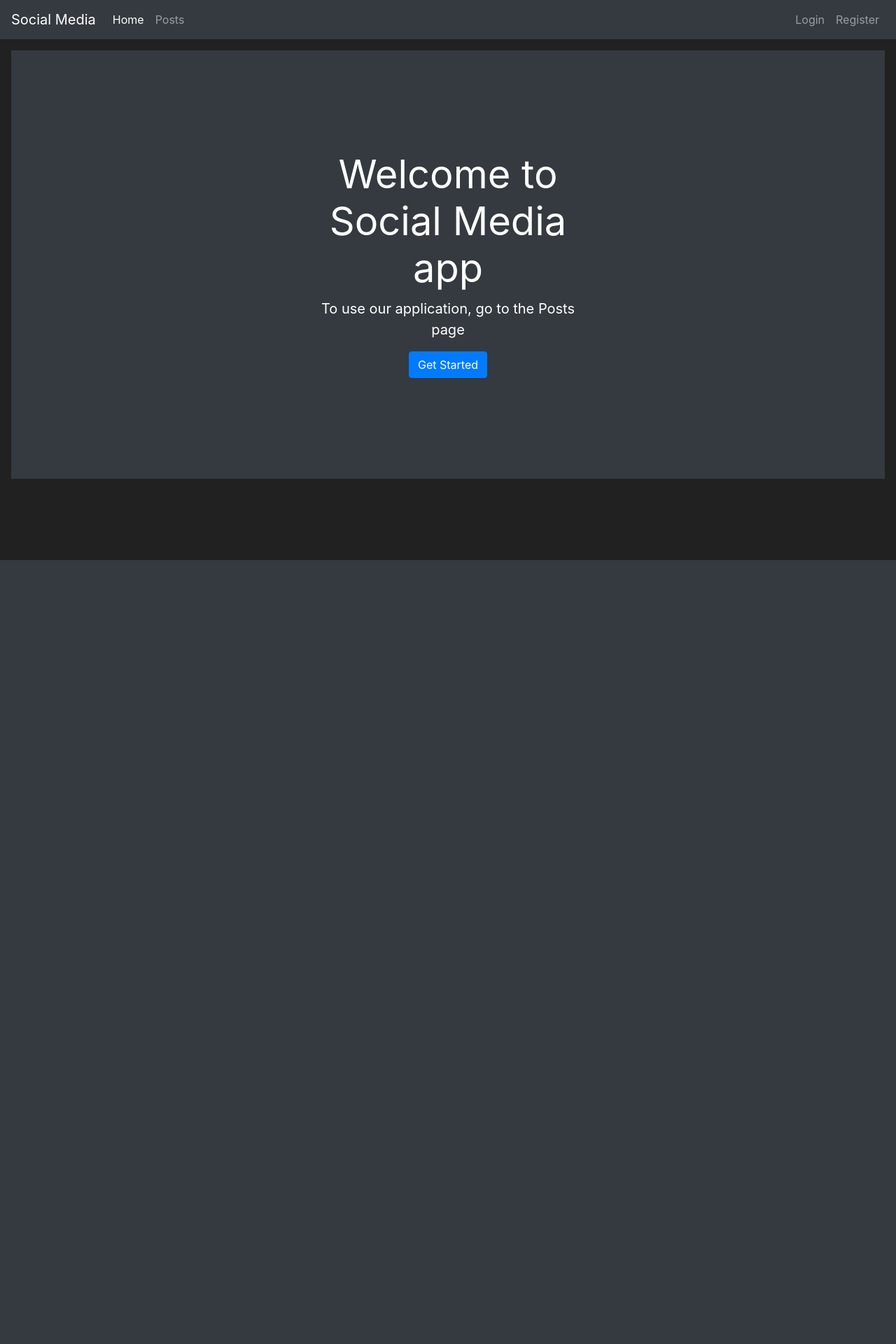
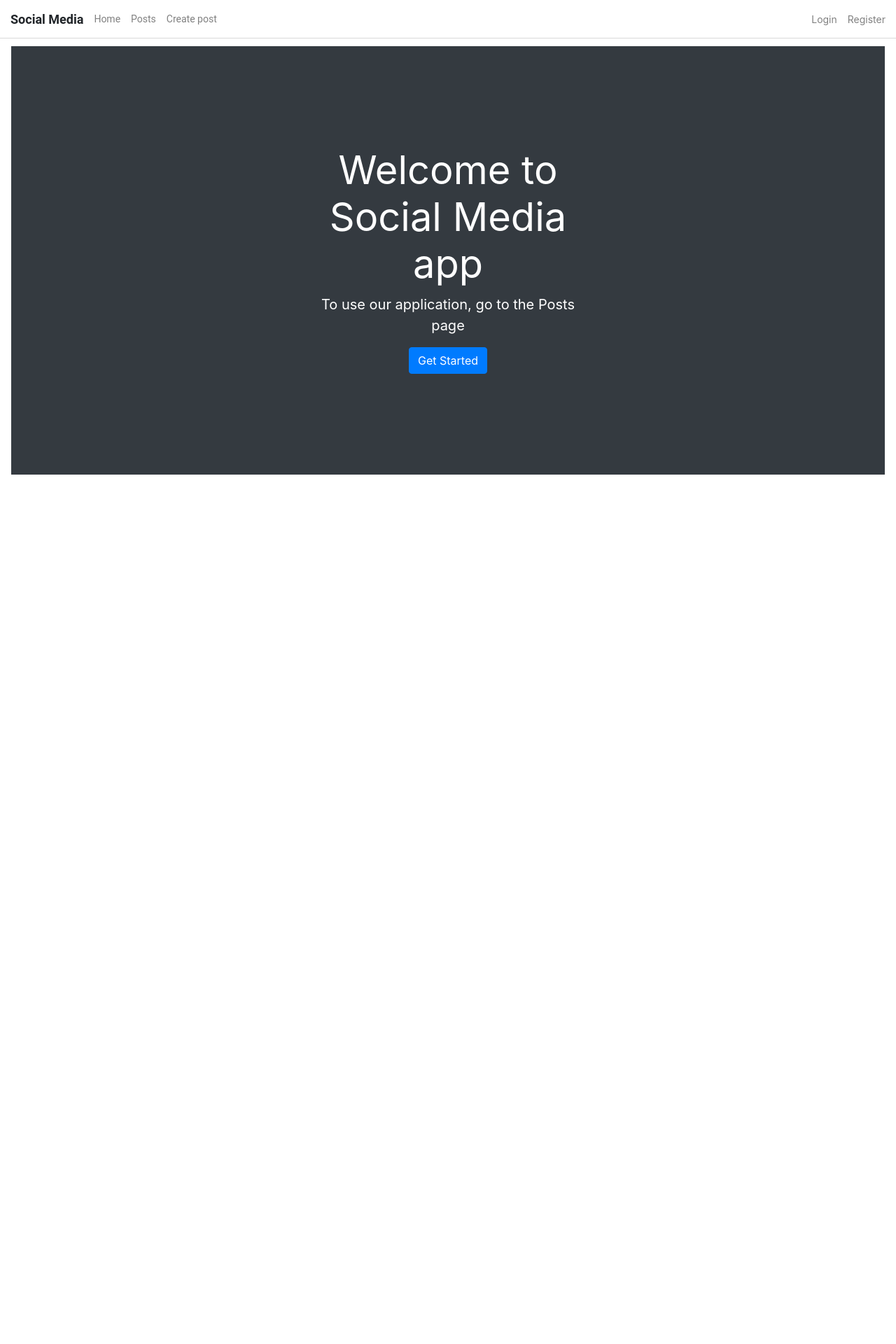
Before and after one commit to AlisherAlseiit/flask-socialmedia, a Flask app: page / in a window 1280 px wide. Shown: the top 1920 px of the page at 70% size. Before the commit the page ends 800 px from the top, so only its background shows below. Run offline with Flask 3, Linux system fonts and the light colour scheme; parts of the project's set-up code (start-up, migrations or seed data) failed here and were passed over; some libraries are stand-ins or nearby versions.

Commit message:
added create post

```diff
--- a/app/__init__.py
+++ b/app/__init__.py
@@ -14,6 +14,7 @@ def create_app():
     # app.config["SQLALCHEMY_DATABASE_URI"] = "sqlite:///database.db"
     app.config['SQLALCHEMY_DATABASE_URI'] = f'postgresql://{settings.database_username}:{settings.database_password}@{settings.database_hostname}:{settings.database_port}/{settings.database_name}'
     app.config['SECRET_KEY'] = 'ec9439cfc6c796ae2029594d'
+    app.static_folder = 'static'
     db.init_app(app)
     bcrypt.init_app(app)
     login_manager.init_app(app)
--- a/app/auth.py
+++ b/app/auth.py
@@ -16,6 +16,7 @@ def register_page():
         db.session.add(new_user)
         db.session.commit()
         flash(f"Account created successfully! You are now logged in as {new_user.username}", category='success')
+        login_user(new_user)
         return redirect(url_for('views.home_page'))
     if form.errors != {}: #If there are errors from the validations
         for err_msg in form.errors.values():
--- a/app/forms.py
+++ b/app/forms.py
@@ -26,3 +26,9 @@ class LoginForm(FlaskForm):
     username = StringField(label="User Name:", validators=[Length(min=2, max=30), DataRequired()])
     password = PasswordField(label="Password:", validators=[DataRequired()])
     submit = SubmitField(label="Sign In")
+
+
+class PostForm(FlaskForm):
+    title = StringField(label="Title: ", validators=[Length(max=30), DataRequired()])
+    content = StringField(label="Content: ", validators=[DataRequired()])
+    submit = SubmitField(label="Create Post")
--- /dev/null
+++ b/app/static/stylesheets/nav.css
@@ -0,0 +1,45 @@
+.nav {
+    height: 55px;
+    background-color: white;
+    position: fixed;
+    top:0;
+    left:0;
+    right:0;
+    z-index: 100;
+    border-bottom: 1px solid rgba(0, 0, 0, 0.15);
+
+
+    display: flex;
+    justify-content: space-between;
+}
+
+.left-section {
+    display: flex;
+    align-items: center;
+
+}
+
+.logo {
+    margin-right: 15px;
+    margin-left: 15px;
+    font-size: 18px;
+    font-weight: bold;
+    cursor: pointer;
+}
+
+.left-section a,
+.right-section a {
+    margin-right: 15px;
+    font-size: 14px;
+    text-decoration: none;
+    color: gray;
+}
+
+.left-section div {
+    font-family: Roboto, Arial;
+}
+
+.right-section {
+    display: flex;
+    align-items: center;
+}
--- a/app/templates/base.html
+++ b/app/templates/base.html
@@ -8,6 +8,8 @@
   <!-- Bootstrap CSS -->
   <link rel="stylesheet" href="https://cdn.jsdelivr.net/npm/bootstrap@4.5.3/dist/css/bootstrap.min.css"
     integrity="sha384-TX8t27EcRE3e/ihU7zmQxVncDAy5uIKz4rEkgIXeMed4M0jlfIDPvg6uqKI2xXr2" crossorigin="anonymous">
+  <link rel="stylesheet" href="{{ url_for('static', filename='stylesheets/card.css') }}">
+  <link rel="stylesheet" href="{{ url_for('static', filename='stylesheets/nav.css') }}">
   <title>
     {% block title %}
 
@@ -15,41 +17,31 @@
   </title>
 </head>
 
-<body>
-  <nav class="navbar navbar-expand-md navbar-dark bg-dark">
-    <a class="navbar-brand" href="{{ url_for('views.home_page') }}">Social Media</a>
-    <button class="navbar-toggler" type="button" data-toggle="collapse" data-target="#navbarNav">
-      <span class="navbar-toggler-icon"></span>
-    </button>
-    <div class="collapse navbar-collapse" id="navbarNav">
-      <ul class="navbar-nav mr-auto">
-        <li class="nav-item">
-          <a class="nav-link {% if current_page == 'home' %}active{% endif %}" href="{{ url_for('views.home_page') }}">Home</a>
-        </li>
-        <li class="nav-item">
-          <a class="nav-link {% if current_page == 'posts' %}active{% endif %}" href="{{ url_for('views.posts_page') }}">Posts</a>
-        </li>
-      </ul>
-      {% if current_user.is_authenticated %}
-      <ul class="navbar-nav">
-        <li class="nav-item">
-          <a class="nav-link">{{ current_user.username }}</a>
-        </li>
-        <li class="nav-item">
-          <a class="nav-link" href="{{ url_for('auth.logout_page') }}">Logout</a>
-        </li>
-      </ul>
-      {% else %}
-      <ul class="navbar-nav">
-        <li class="nav-item">
-          <a class="nav-link {% if current_page == 'login' %}active{% endif %}" href="{{ url_for('auth.login_page') }}">Login</a>
-        </li>
-        <li class="nav-item">
-          <a class="nav-link {% if current_page == 'register' %}active{% endif %}" href="{{ url_for('auth.register_page') }}">Register</a>
-        </li>
-      </ul>
-      {% endif %}
+<body style="height: 3000px; padding-top: 50px;">
+  <nav class="nav">
+    <div class="left-section">
+      <div class="logo">Social Media</div>
+      <div class="left-nav-item">
+        <a href="{{ url_for('views.home_page') }}">Home</a>
+      </div>
+      <div class="left-nav-item">
+        <a href="{{ url_for('views.posts_page') }}">Posts</a>
+      </div>
+      <div class="left-nav-item">
+        <a href="{{ url_for('views.create_post_page') }}">Create post</a>
+      </div>
     </div>
+    {% if current_user.is_authenticated %}
+    <div class="right-section">
+      <div class="right-nav-item"><a style="cursor: pointer;">{{ current_user.username }}</a></div>
+      <div class="right-nav-item"><a href="{{ url_for('auth.logout_page') }}">Logout</a></div>
+    </div>
+    {% else %}
+    <div class="right-section">
+      <div class="right-nav-item"><a href="{{ url_for('auth.login_page') }}">Login</a></div>
+      <div class="right-nav-item"><a href="{{ url_for('auth.register_page') }}">Register</a></div>
+    </div>
+    {% endif %}
   </nav>
   {% with messages = get_flashed_messages(with_categories=true) %}
   {% if messages %}
@@ -84,11 +76,6 @@
     integrity="sha384-B4gt1jrGC7Jh4AgTPSdUtOBvfO8shuf57BaghqFfPlYxofvL8/KUEfYiJOMMV+rV"
     crossorigin="anonymous"></script>
 </body>
-<style>
-  body {
-    background-color: #212121;
-    color: white
-  }
-</style>
+
 
 </html>
--- a/app/templates/home.html
+++ b/app/templates/home.html
@@ -8,7 +8,7 @@ Welcome To Social Media App
     <div class="col-md-5 p-lg-5 mx-auto my-5">
         <h1 class="display-4 font-weight-normal">Welcome to Social Media app</h1>
         <p class="lead font-weight-normal">To use our application, go to the Posts page</p>
-        <a class="btn btn-primary" href="#">Get Started</a>
+        <a class="btn btn-primary" href="{{ url_for('views.posts_page')}}">Get Started</a>
     </div>
     <div class="product-device box-shadow d-none d-md-block"></div>
     <div class="product-device product-device-2 box-shadow d-none d-md-block"></div>
--- a/app/views.py
+++ b/app/views.py
@@ -1,5 +1,9 @@
-from flask import Blueprint, render_template
-from flask_login import login_required
+from flask import Blueprint, render_template, request, flash, redirect, url_for
+from flask_login import login_required, current_user
+from .forms import PostForm
+from .models import Post
+from . import db
+from datetime import datetime
 
 
 views = Blueprint('views', __name__, url_prefix='/')
@@ -13,4 +17,27 @@ def home_page():
 @views.route('/posts')
 @login_required
 def posts_page():
-    return render_template('post.html')
+     posts = Post.query.all()
+     for post in posts:
+         post.created_at = datetime.strptime(str(post.created_at), "%Y-%m-%d %H:%M:%S.%f%z").strftime("%Y-%m-%d %H:%M:%S")
+
+
+     return render_template('post.html', posts=posts)
+
+
+@views.route('/posts/create', methods=['GET', 'POST'])
+@login_required
+def create_post_page():
+    form = PostForm()
+    if form.validate_on_submit():
+       new_post = Post(
+           title=form.title.data,
+           content=form.content.data,
+           owner_id=current_user.id
+           )
+       db.session.add(new_post)
+       db.session.commit()
+       flash('Post Created!', category='success')
+       return redirect(url_for('views.posts_page'))
+
+    return render_template('create_post.html', form=form)
```
Also changed, not shown: app/static/stylesheets/card.css (added, +76 -0 lines), app/templates/create_post.html (added, +29 -0 lines), app/templates/post.html (+57 -14 lines).
